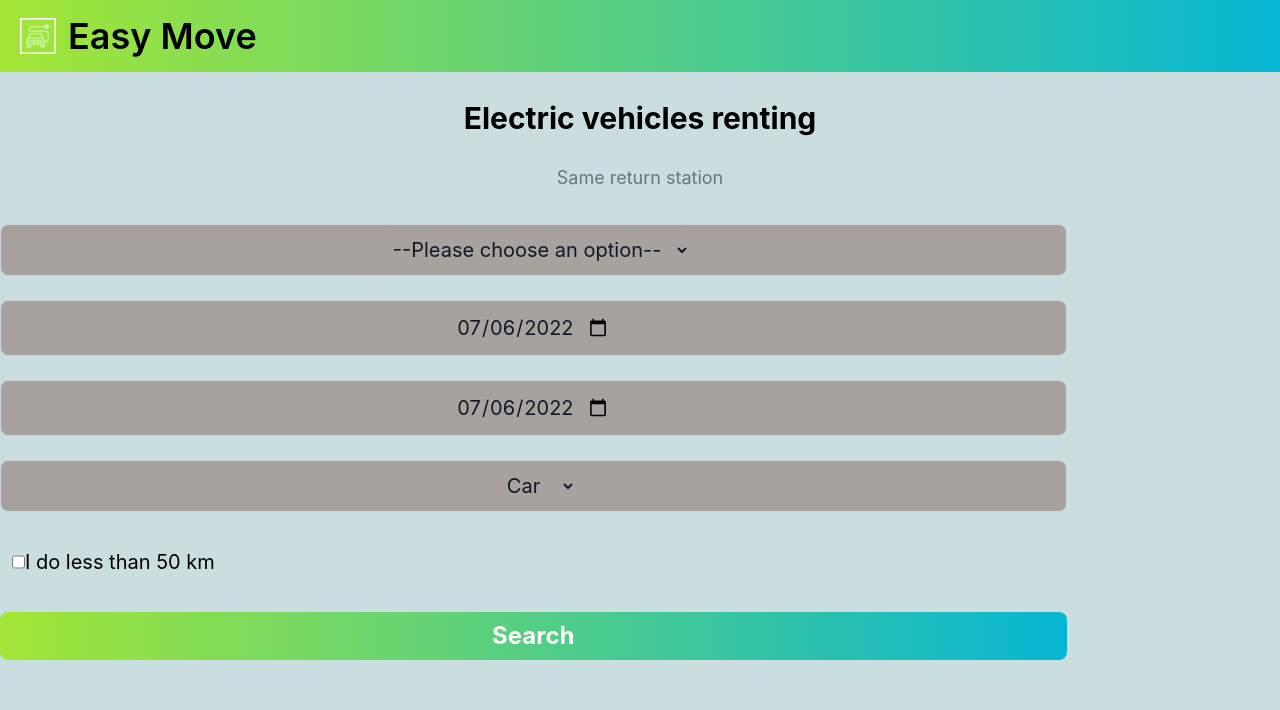
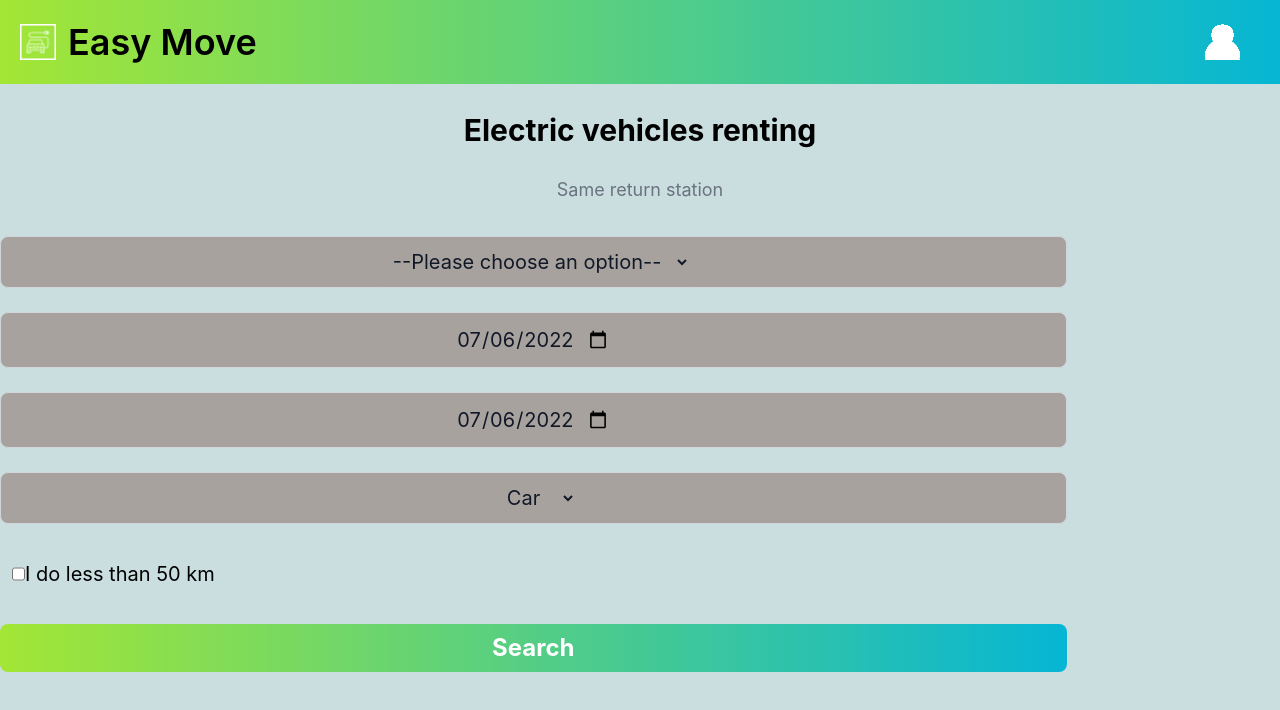
Before and after one commit to RtimmerGH/HACKATHON-WCS, a React (Vite) app in the folder frontend/: page /home in a window 1280 px wide. Shown: the top 710 px of the page. Built offline with nearby package versions, Linux system fonts and the light colour scheme; no server answers.

Commit message:
profilpage correct bug

```diff
--- a/frontend/src/App.jsx
+++ b/frontend/src/App.jsx
@@ -60,7 +60,7 @@ function App() {
 
       <Routes>
         {/* ROUTE CLASSIQUE */}
-        <Route path="/" element={<Navigate replace to="/Profile" />} />
+        <Route path="/" element={<Navigate replace to="/home" />} />
         <Route path="/home" element={<Home />} />
         <Route path="/profile" element={<Profile />} />
         <Route path="/login" element={<Login />} />
--- a/frontend/src/component/Nav.jsx
+++ b/frontend/src/component/Nav.jsx
@@ -20,7 +20,7 @@ export default function Nav({ setLoginModal, loginModal }) {
             <button
               data-collapse-toggle="mega-menu"
               type="button"
-              className="inline-flex items-center p-2 ml-1 text-sm text-white rounded-lg md:hidden hover:bg-gray-100 focus:outline-none focus:ring-2 focus:ring-gray-200 dark:text-gray-400 dark:hover:bg-gray-700 dark:focus:ring-gray-600"
+              className="inline-flex items-center p-2 ml-1 text-sm text-white rounded-lg hover:bg-gray-100 focus:outline-none focus:ring-2 focus:ring-gray-200 dark:text-gray-400 dark:hover:bg-gray-700 dark:focus:ring-gray-600"
               aria-controls="mega-menu"
               aria-expanded="false"
               onClick={handleChange}
```
